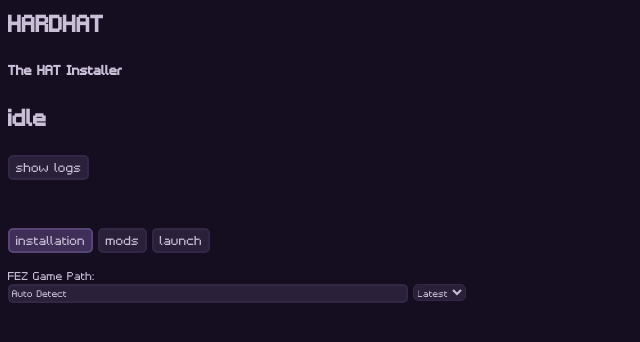
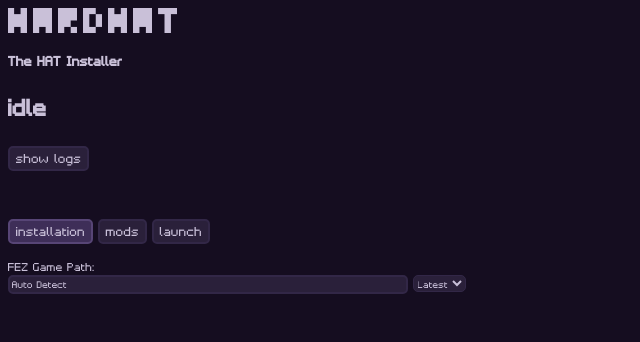
Before and after one commit to loglot/HARDHAT, an Electron app: page index.html in a window 800 px wide. Shown: the whole page, without its empty margins (0-640 px from the left). Drawn offline with Linux system fonts and the light colour scheme; no server answers.

Commit message:
sdded logo thing

```diff
--- a/index.html
+++ b/index.html
@@ -129,8 +129,12 @@
         padding:5px;
 	align-items:center;
     }
+    .title{
+        height:25px
+    }
 </style>
-<h1 id="h">HARDHAT</h1>
+<!-- <h1 id="h">HARDHAT</h1> -->
+<img class="title" src="./assets/titlelogo2.png">
 <h3>The HAT Installer</h3>
 <div>
     <h1 id="logstat">idle</h1>
```
Also changed, not shown: assets/titlelogo.png (added), assets/titlelogo2.png (added), 2 other files.
